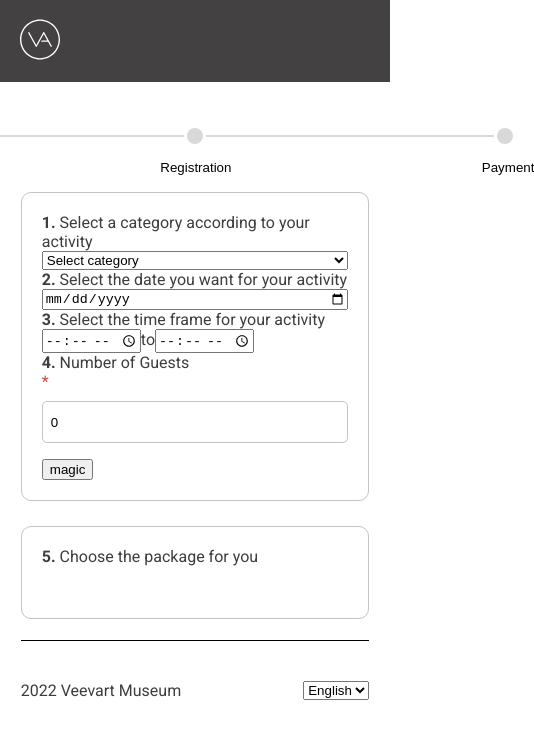
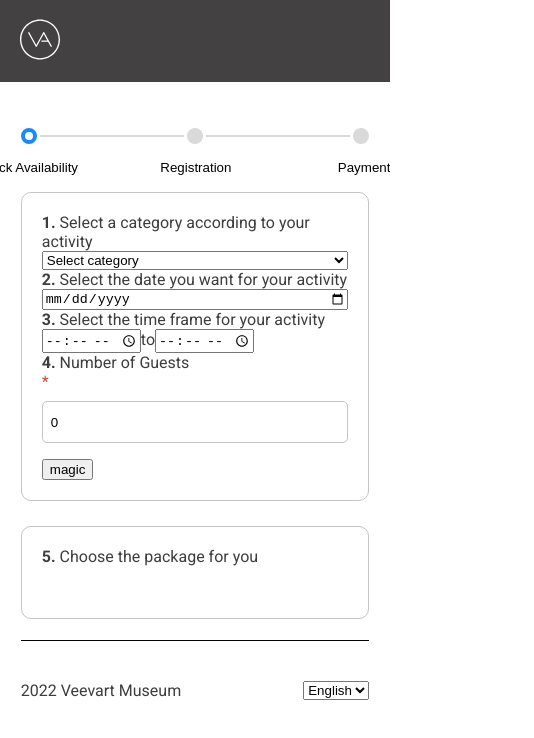
Before and after one commit to nicksiuxs/hackthon, a React (Create React App) app: page / in a window 390 px wide. Shown: the top 738 px of the page, 534 px wide, since content can reach past the window. Built offline with nearby package versions, Linux system fonts and the light colour scheme.

Commit message:
style fixes

```diff
--- a/src/App.css
+++ b/src/App.css
@@ -94,3 +94,12 @@ button.btn.-small {
         flex-direction: column;
     }
 }
+
+@media screen and (max-width: 900px){
+    .navigation-controls {
+        display: flex;
+        flex-direction: column-reverse;
+        justify-content: center;
+        align-items: center;
+    }
+}
--- a/src/components/BackNavigation/BackNavigation.css
+++ b/src/components/BackNavigation/BackNavigation.css
@@ -8,4 +8,13 @@
     align-items: center;
     gap: 1.35rem;
     cursor: pointer;
+    margin: 0;
 }
+
+@media screen and (max-width: 900px) {
+    .back-navigation {
+        margin-bottom: 1rem;
+        position: inherit;
+        align-self: flex-start;
+    }
+}
--- a/src/components/Step/Step.css
+++ b/src/components/Step/Step.css
@@ -42,8 +42,16 @@
     background-color: var(--selected-bg-button);
 }
 
+.indicator {
+    display: flex;
+    flex-direction: row;
+    align-items: center;
+    gap: .2rem;
+}
+
+/* bar styles */
 .bar {
-    width: 18rem;
+    width: 16rem;
     height: 2px;
     background-color: var(--defaul-bg-button);
 }
@@ -51,9 +59,21 @@
     background-color: var(--selected-bg-button);
 }
 
-.indicator {
-    display: flex;
-    flex-direction: row;
-    align-items: center;
-    gap: .2rem;
+/* breackpoints */
+@media screen and (max-width: 400px) {
+    .bar {
+        width: 2rem;
+    }
 }
+
+@media screen and (max-width: 500px) {
+    .bar {
+        width: 5rem;
+    }
+}
+
+@media screen and (max-width: 800px) {
+    .bar {
+        width: 9rem;
+    }
+}
--- a/src/pages/Register/components/TemplateInformation/TemplateInformation.css
+++ b/src/pages/Register/components/TemplateInformation/TemplateInformation.css
@@ -22,6 +22,12 @@
     margin-bottom: 0.688rem;
 }
 
+.cost {
+    display: block;
+    font-size: 1.125rem;
+    margin: 1rem 0;
+}
+
 .capacity {
     display: flex;
     align-items: center;
@@ -31,4 +37,5 @@
 .section-title {
     color: #707070;
     display: block;
+    font-weight: 400;
 }
--- a/src/pages/Register/components/TemplateInformation/TemplateInformation.js
+++ b/src/pages/Register/components/TemplateInformation/TemplateInformation.js
@@ -35,7 +35,7 @@ const TemplateInformation = () => {
           {labels.capacity + " " + capacity}
         </div>
       </div>
-      <h3>{labels.cost + ": " + cost}</h3>
+      <span className="cost">{labels.cost + ": " + cost}</span>
       <div>
         <h3 className="section-title">{labels.description}</h3>
         <div dangerouslySetInnerHTML={{ __html: richDescription }} />
```
